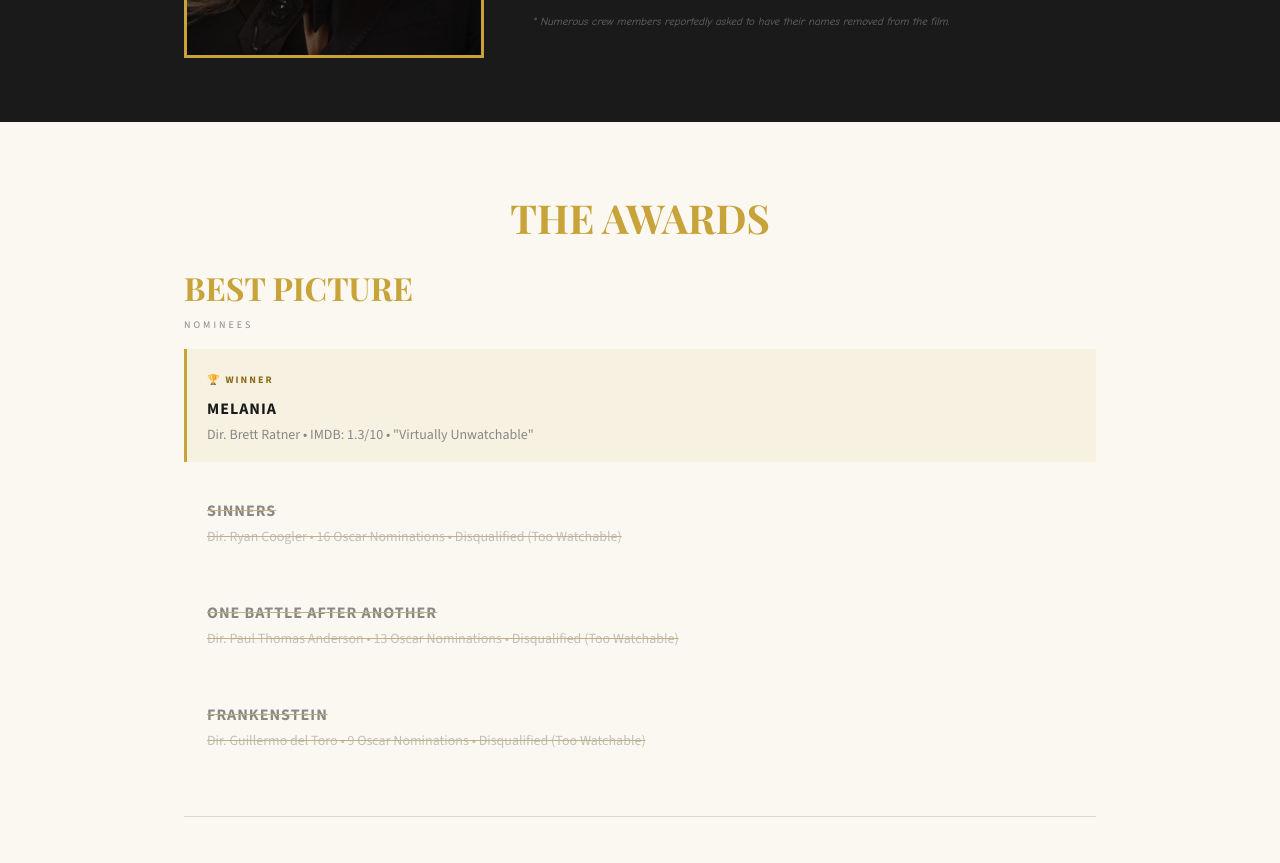
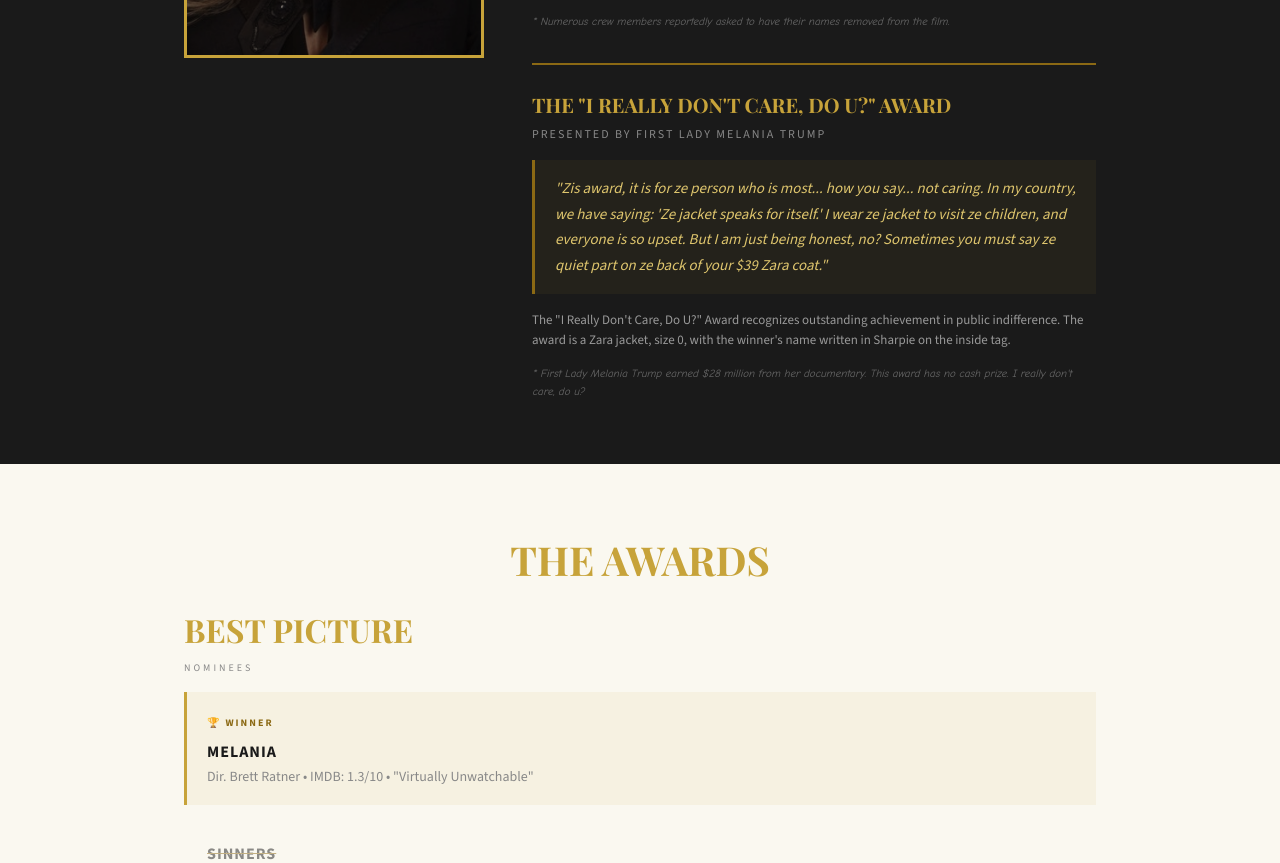
Before and after one commit to joelteply/lowratingsacademyawards.com, a website built with Vite: page index.html in a window 1280 px wide. Shown: the part 2109-2972 px from the top of the page. Built offline with nearby package versions, Linux system fonts and the light colour scheme.

Commit message:
Add Melania's "I Really Don't Care, Do U?" Award
Presented by the First Lady herself, in broken English, referencing
the Zara jacket she wore visiting detained children at the border.
Award is a Zara jacket with the winner's name in Sharpie.

```diff
--- a/index.html
+++ b/index.html
@@ -118,6 +118,16 @@
           <p class="featured-review">"A cheeseball infomercial of staggering inertia."<br><span class="quote-attr">&mdash; Variety</span></p>
           <p class="featured-review">"A gilded trash remake of The Zone of Interest."<br><span class="quote-attr">&mdash; The Guardian</span></p>
           <p class="budget-note">* Numerous crew members reportedly asked to have their names removed from the film.</p>
+
+          <div class="melania-award">
+            <h4 class="melania-award-title">THE "I REALLY DON'T CARE, DO U?" AWARD</h4>
+            <p class="melania-award-desc">Presented by First Lady Melania Trump</p>
+            <blockquote class="melania-quote">
+              "Zis award, it is for ze person who is most... how you say... not caring. In my country, we have saying: 'Ze jacket speaks for itself.' I wear ze jacket to visit ze children, and everyone is so upset. But I am just being honest, no? Sometimes you must say ze quiet part on ze back of your $39 Zara coat."
+            </blockquote>
+            <p class="melania-award-note">The "I Really Don't Care, Do U?" Award recognizes outstanding achievement in public indifference. The award is a Zara jacket, size 0, with the winner's name written in Sharpie on the inside tag.</p>
+            <p class="budget-note">* First Lady Melania Trump earned $28 million from her documentary. This award has no cash prize. I really don't care, do u?</p>
+          </div>
         </div>
       </div>
     </div>
--- a/src/style.css
+++ b/src/style.css
@@ -443,6 +443,44 @@
   margin-top: 16px;
 }
 
+.melania-award {
+  margin-top: 32px;
+  padding-top: 24px;
+  border-top: 2px solid var(--gold-dark);
+}
+
+.melania-award-title {
+  font-family: 'Playfair Display', Georgia, serif;
+  font-size: 20px;
+  color: var(--gold);
+  margin-bottom: 4px;
+}
+
+.melania-award-desc {
+  font-size: 12px;
+  letter-spacing: 2px;
+  text-transform: uppercase;
+  color: var(--text-muted);
+  margin-bottom: 16px;
+}
+
+.melania-quote {
+  font-style: italic;
+  font-size: 15px;
+  color: var(--gold-light);
+  line-height: 1.7;
+  border-left: 3px solid var(--gold-dark);
+  padding: 16px 20px;
+  margin: 0 0 16px 0;
+  background: rgba(199, 163, 58, 0.06);
+}
+
+.melania-award-note {
+  font-size: 13px;
+  color: #999;
+  line-height: 1.5;
+}
+
 /* ==========================================================================
    Nominees / Awards Section
    ========================================================================== */
```
